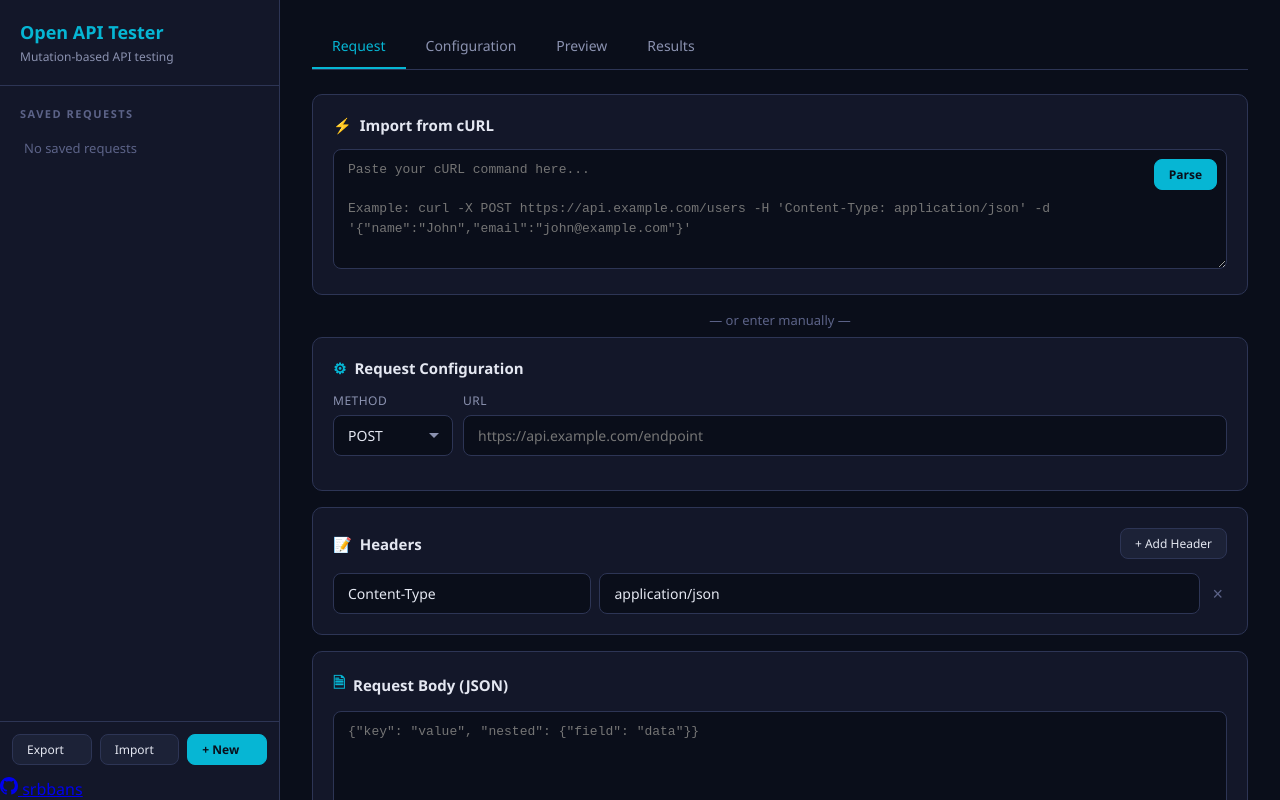
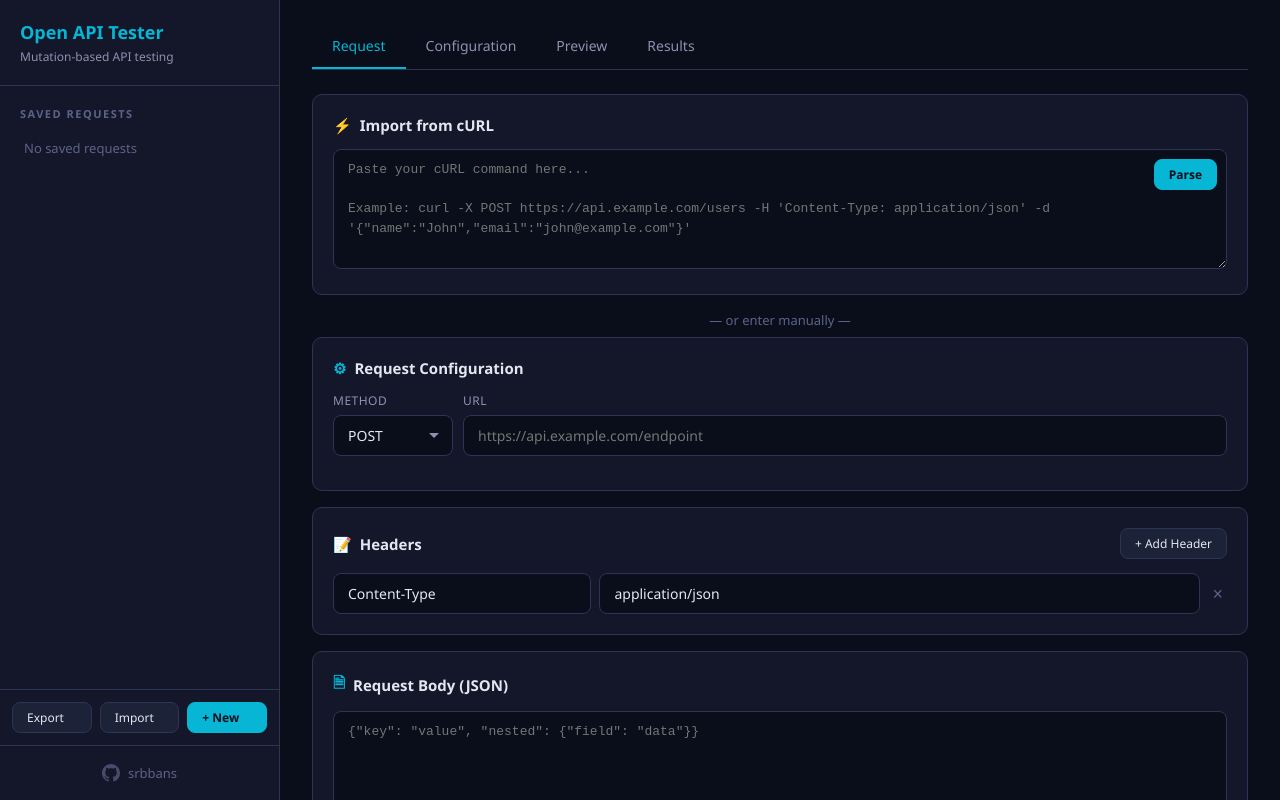
Before and after one commit to srbbans/Open-API-Tester, a website: page public/index.html in a window 1280 px wide. Drawn offline with Linux system fonts and the light colour scheme.

Commit message:
Add sidebar footer and dev-link styles
Add styles for sidebar footer and developer links.

```diff
--- a/public/style.css
+++ b/public/style.css
@@ -154,6 +154,39 @@ body {
 
 .sidebar-actions button {
   flex: 1;
+}
+
+.sidebar-footer {
+  padding: 10px 16px;
+  border-top: 1px solid var(--border);
+}
+
+.dev-link {
+  display: flex;
+  align-items: center;
+  justify-content: center;
+  gap: 8px;
+  padding: 8px 12px;
+  border-radius: 8px;
+  color: var(--text3);
+  text-decoration: none;
+  font-size: 13px;
+  transition: all 0.2s;
+}
+
+.dev-link:hover {
+  color: var(--text);
+  background: var(--surface2);
+}
+
+.dev-link svg {
+  flex-shrink: 0;
+  opacity: 0.7;
+  transition: opacity 0.2s;
+}
+
+.dev-link:hover svg {
+  opacity: 1;
 }
 
 /* Main */
```
